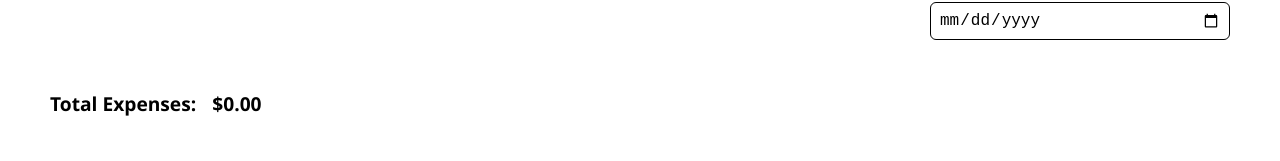
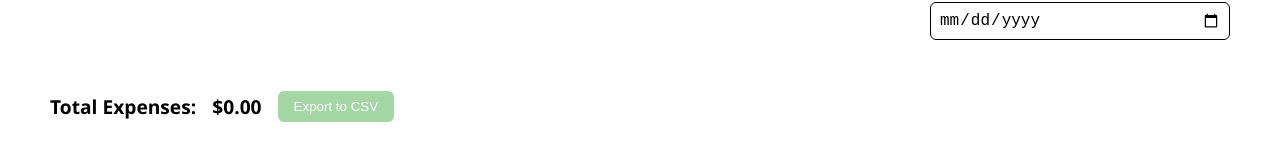
Before and after one commit to Mister905/expense-tracker, a React (Vite) app in the folder frontend/: page / in a window 1280 px wide. Shown: the part 455-616 px from the top of the page. Built offline with nearby package versions, Linux system fonts and the light colour scheme; no server answers.

Commit message:
CSV export functionality

```diff
--- a/frontend/src/components/Summary.jsx
+++ b/frontend/src/components/Summary.jsx
@@ -1,5 +1,31 @@
 import React from "react";
 import "../styles/components/_summary.scss";
+
+// Exports the provided expenses (typically filtered) to a downloadable CSV file.
+// Kept dependency-free and frontend-only to avoid expanding application scope.
+const exportToCSV = (expenses) => {
+  // Define CSV column order explicitly for predictable output
+  const headers = ["Date", "Vendor", "Category", "Amount"];
+
+  // Map expense objects to CSV row values
+  const rows = expenses.map((e) => [e.date, e.vendor, e.category, e.amount]);
+
+  // Combine headers and rows into CSV-formatted string
+  const csv = [headers, ...rows].map((row) => row.join(",")).join("\n");
+
+  // Create a downloadable CSV file in-memory
+  const blob = new Blob([csv], { type: "text/csv" });
+  const url = URL.createObjectURL(blob);
+
+  // Trigger browser download
+  const link = document.createElement("a");
+  link.href = url;
+  link.download = `expenses-${new Date().toISOString().slice(0, 10)}.csv`;
+  link.click();
+
+  // Clean up object URL after download
+  URL.revokeObjectURL(url);
+};
 
 const Summary = ({ expenses }) => {
   // Sum amounts
@@ -7,8 +33,20 @@ const Summary = ({ expenses }) => {
   return (
     <>
       <div className="summary">
-        <span>Total Expenses:</span>
-        <span className="total-amount">${total.toFixed(2)}</span>
+        <div className="summary-total">
+          <span>Total Expenses:</span>
+          <span className="total-amount">${total.toFixed(2)}</span>
+        </div>
+
+        <div className="summary-btn-export">
+          <button
+            className="btn-custom"
+            disabled={!expenses.length}
+            onClick={() => exportToCSV(expenses)}
+          >
+            Export to CSV
+          </button>
+        </div>
       </div>
     </>
   );
--- a/frontend/src/styles/_globals.scss
+++ b/frontend/src/styles/_globals.scss
@@ -18,13 +18,17 @@ body {
   &:hover {
     opacity: 0.9;
   }
+
+  &:disabled {
+    opacity: 0.5;
+    cursor: not-allowed;
+  }
 }
 
 .fw-bold {
   font-weight: bold;
 }
 
-// Expenses section container
 .expenses-section {
   padding: 0 50px;
 }
@@ -32,9 +36,9 @@ body {
 // Two-column layout container (ul and filters)
 .expenses-layout {
   display: flex;
-  align-items: flex-start; // align top edges
-  gap: 2rem;               // space between columns
-  margin-top: 1rem;        // space below h1
+  align-items: flex-start;
+  gap: 2rem;
+  margin-top: 1rem;
 }
 
 // Responsive: stack vertically on smaller screens
--- a/frontend/src/styles/components/_summary.scss
+++ b/frontend/src/styles/components/_summary.scss
@@ -4,6 +4,10 @@
   font-weight: bold;
   font-size: 1.2rem;
   margin: 50px 0px 50px 50px;
+  display: flex;
+  justify-content: flex-start;
+  align-items: center;
+  gap: 1rem;
 
   .total-amount {
     margin-left: 1rem;
```
Also changed, not shown: 1 other file (tests, documents, lock files or other folders).
